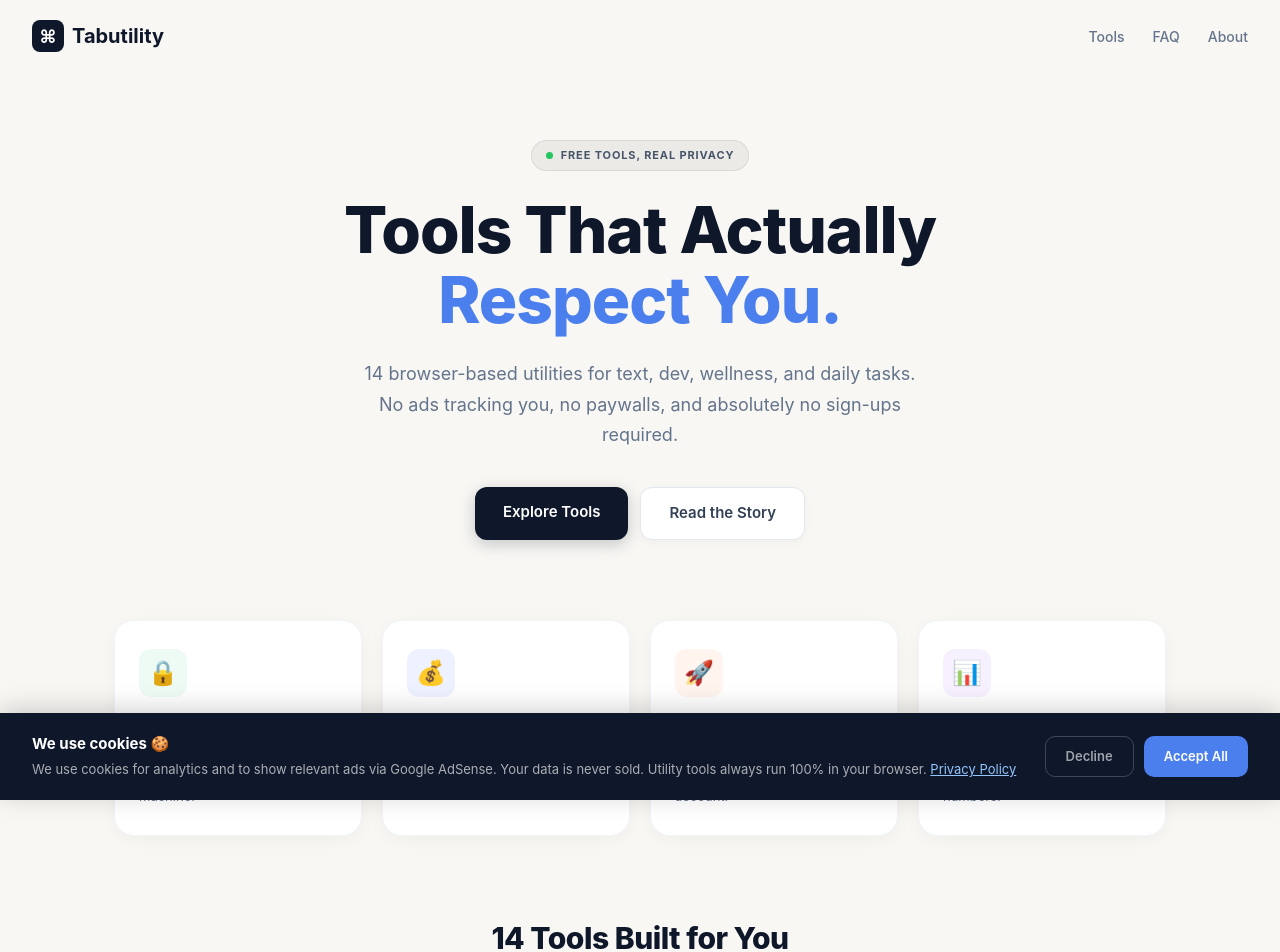
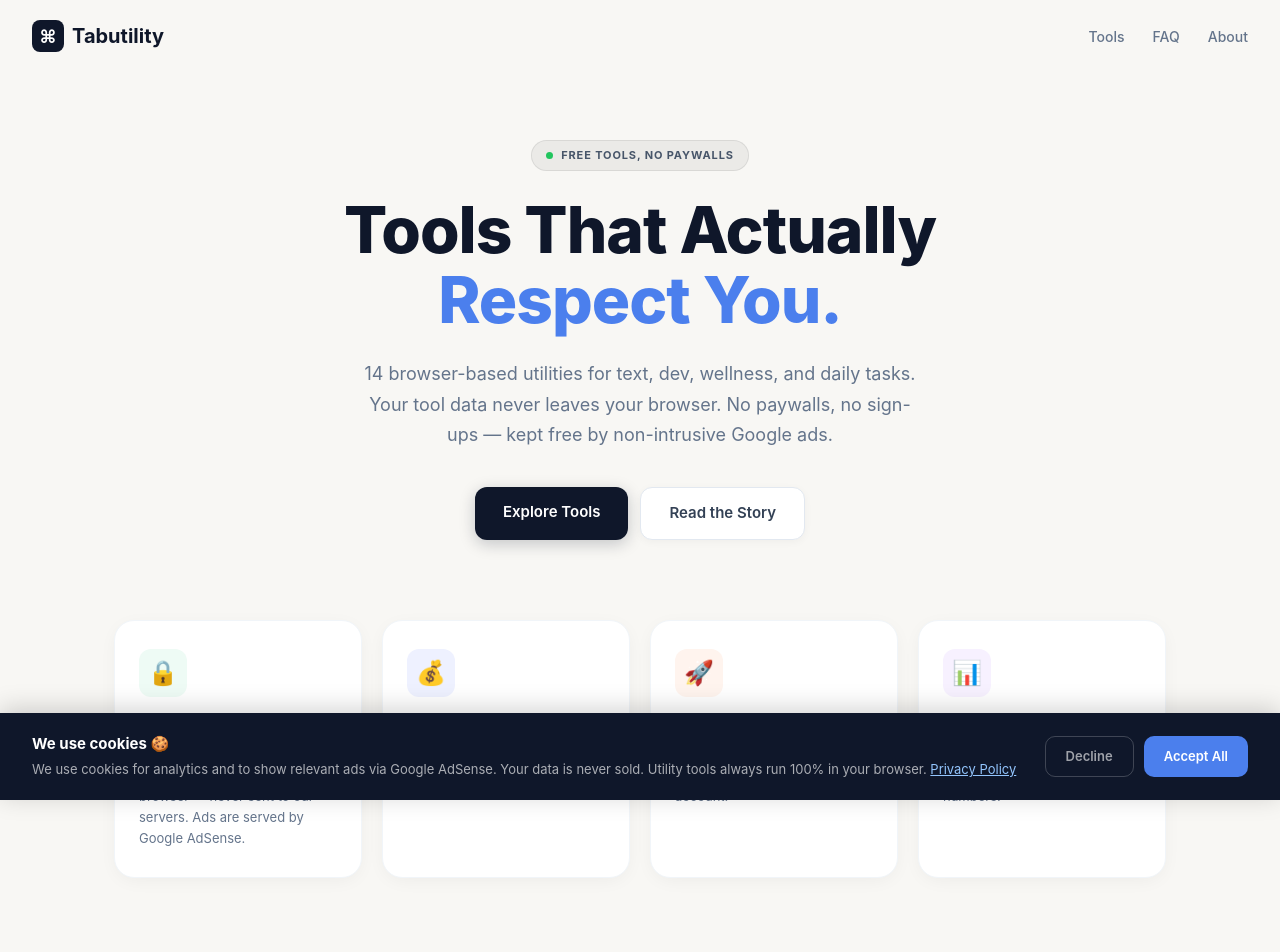
Before and after one commit to rakeshv02/tabutility-landing, a React (Vite) app: page / in a window 1280 px wide. Shown: the top 952 px of the page. Built offline with nearby package versions, Linux system fonts and the light colour scheme.

Commit message:
Update App.jsx

```diff
--- a/src/App.jsx
+++ b/src/App.jsx
@@ -20,7 +20,7 @@ const faqs = [
   },
   {
     q: "Why are these tools free?",
-    a: "We believe useful tools should be accessible to everyone. We're supported by non-intrusive ads and optional subscriptions for advanced features. No tracking. No selling your data.",
+    a: "We believe useful tools should be accessible to everyone. We're supported by Google AdSense ads, which may use cookies to show relevant ads based on your browsing. We never sell your data. You can decline cookies in the banner at the bottom of the page and ads will still show — just not personalised.",
   },
   {
     q: "How often are new tools added?",
@@ -35,7 +35,7 @@ const faqs = [
 const valueProps = [
   {
     title: "Private by Default",
-    desc: "Everything runs locally in your browser. No data leaves your machine.",
+    desc: "Everything you type into our tools runs locally in your browser — never sent to our servers. Ads are served by Google AdSense.",
     color: "#27C281",
     light: "#EEFBF5",
     emoji: "🔒",
@@ -210,7 +210,7 @@ export default function App() {
               display: "inline-block",
             }}
           ></span>
-          Free Tools, Real Privacy
+          Free Tools, No Paywalls
         </div>
         <h1
           style={{
@@ -236,7 +236,7 @@ export default function App() {
           }}
         >
           14 browser-based utilities for text, dev, wellness, and daily tasks.
-          No ads tracking you, no paywalls, and absolutely no sign-ups required.
+          Your tool data never leaves your browser. No paywalls, no sign-ups — kept free by non-intrusive Google ads.
         </p>
         <div
           style={{
```
